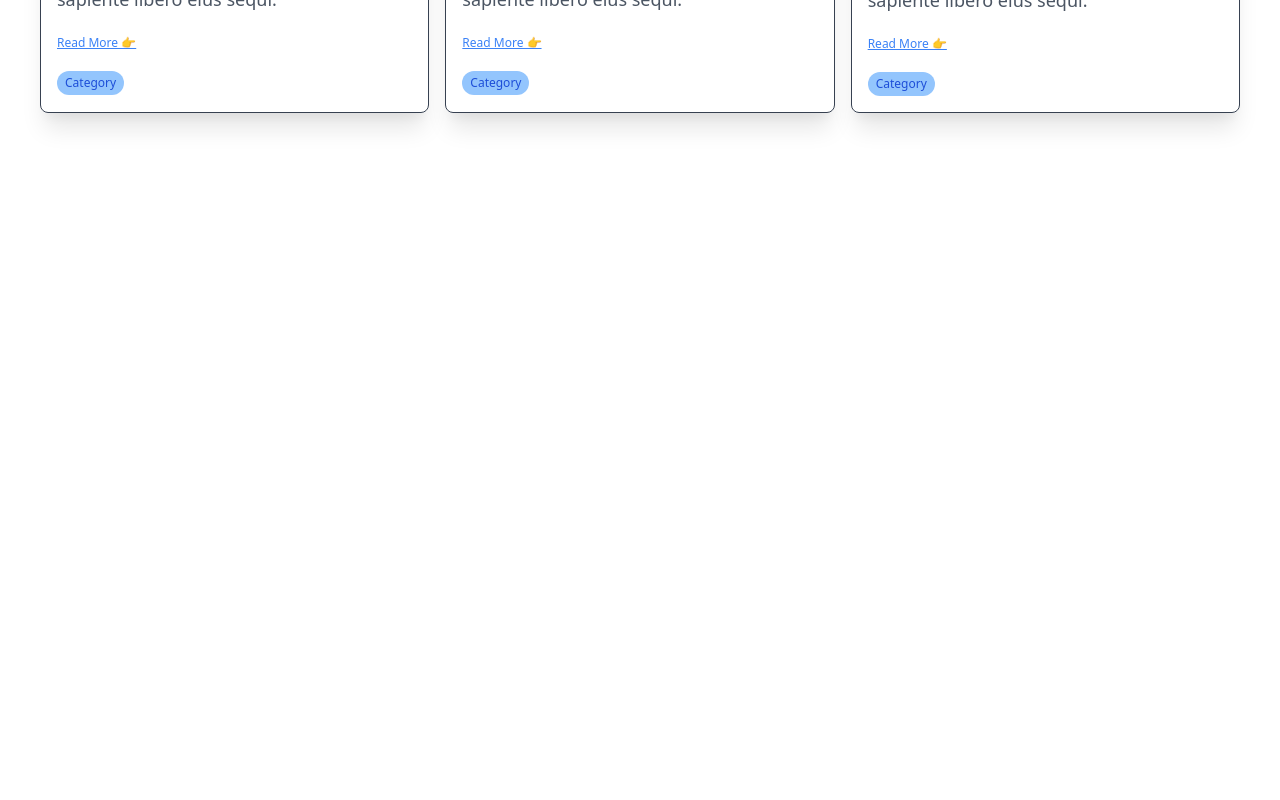
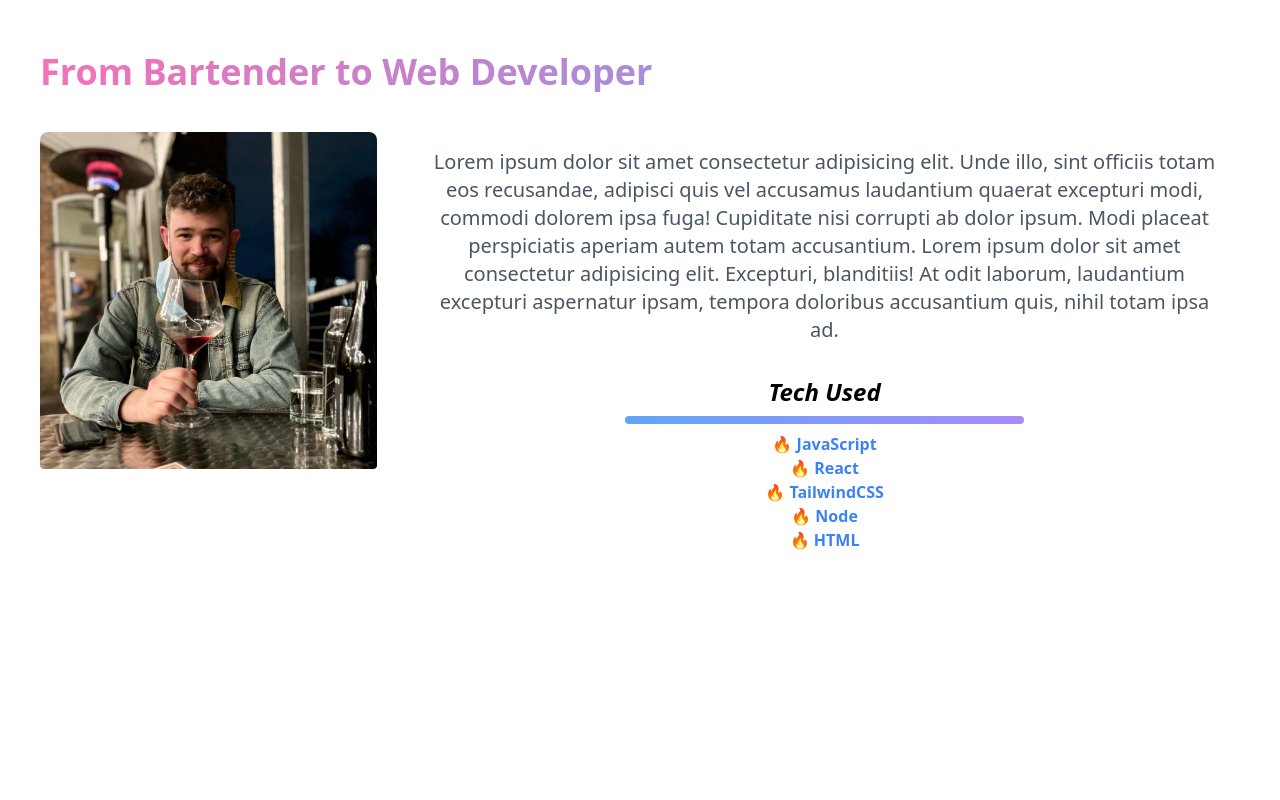
Before and after one commit to mikefox17/react-tailwind, a React (Vite) app in the folder frontend/: page / in a window 1280 px wide. Shown: the part 580-1380 px from the top of the page. Before the commit the page ends 800 px from the top, so only its background shows below. Built offline with nearby package versions, Linux system fonts and the light colour scheme.

Commit message:
added sections: about, tuts, blog, all static

```diff
--- a/frontend/src/App.jsx
+++ b/frontend/src/App.jsx
@@ -3,11 +3,15 @@ import Navigation from './components/Navigation';
 import Hero from './components/Hero';
 import Overview from './components/Overview';
 import BlogSection from './components/BlogSection';
+import VideoSection from './components/VideoSection';
 const App = () => {
     return (
         <>
             <Navigation />
+            <Hero />
+            <Overview />
             <BlogSection />
+            <VideoSection />
         </>
     );
 };
--- a/frontend/src/components/BlogCard.jsx
+++ b/frontend/src/components/BlogCard.jsx
@@ -2,7 +2,7 @@ import React from 'react';
 
 export const BlogCard = props => {
     return (
-        <div className='border border-gray-700 rounded-lg col-span-1 shadow-xl mt-8'>
+        <div className='border border-gray-700 rounded-lg col-span-1 shadow-xl mt-8 hover:shadow-2xl transition duration-300'>
             <img
                 src='https://images.unsplash.com/photo-1561883088-039e53143d73?ixid=MnwxMjA3fDB8MHxzZWFyY2h8NXx8d2ViJTIwZGV2fGVufDB8fDB8fA%3D%3D&ixlib=rb-1.2.1&auto=format&fit=crop&w=800&q=60'
                 alt=''
--- a/frontend/src/components/BlogSection.jsx
+++ b/frontend/src/components/BlogSection.jsx
@@ -4,6 +4,9 @@ import BlogCard from './BlogCard';
 const BlogSection = () => {
     return (
         <div className='px-10 mx-auto container'>
+            <h2 className='text-5xl font-bold text-center mb-10 text-red-400'>
+                Read My Hot Takes
+            </h2>
             <div className='grid lg:grid-cols-3 md:grid-cols-2 gap-4'>
                 <BlogCard />
                 <BlogCard />
--- a/frontend/src/components/Hero.jsx
+++ b/frontend/src/components/Hero.jsx
@@ -5,7 +5,6 @@ import Circles from './Circles';
 const Hero = () => {
     return (
         <div className='relative bg-orange-100'>
-            <Circles />
             <div className='container py-32 mx-auto px-10  bg-orange-100'>
                 <div className='text-center bg-orange-100'>
                     <h2 className='mb-4 text-5xl font-extrabold text-blue-500 bg-orange-100'>
--- a/frontend/src/components/Overview.jsx
+++ b/frontend/src/components/Overview.jsx
@@ -1,30 +1,53 @@
 import React from 'react';
-import Video from './Video';
+import img from '../../mike.jpeg';
 
 const Overview = () => {
     return (
-        <div className='pb-24 bg-gray-300 text-center'>
-            <div className='container mx-auto px-10'>
-                <h2>Some Tutorials I've Made</h2>
-                <p>
-                    Lorem ipsum dolor sit amet consectetur adipisicing elit.
-                    Illo voluptate impedit eius magni dolores soluta libero
-                    nisi. Unde aspernatur quis dolorum molestias reprehenderit
-                    consequatur placeat eligendi tenetur, iste sapiente eius!
-                </p>
-
-                <div
-                    class='
-                        lg:flex
-                        lg:space-x-8
-                        text-left
-                        space-y-8
-                        lg:space-y-0
-                    '
-                >
-                    {' '}
-                    <Video />
-                    <Video />
+        <div className='container mx-auto px-10 mt-10 py-24'>
+            <h2 className='text-4xl font-bold  text-transparent bg-clip-text bg-gradient-to-r from-pink-400  to-blue-400  mb-10'>
+                From Bartender to Web Developer
+            </h2>
+            <div className='lg:grid grid-rows-3 grid-flow-col space-x-8  rounded-lg fle'>
+                <div className='row-span-3'>
+                    <img src={img} alt='' className='rounded-t-lg rounded ' />
+                </div>
+                <div className='p-4 col-span-2'>
+                    <p className='text-xl text-gray-600 text-center'>
+                        Lorem ipsum dolor sit amet consectetur adipisicing elit.
+                        Unde illo, sint officiis totam eos recusandae, adipisci
+                        quis vel accusamus laudantium quaerat excepturi modi,
+                        commodi dolorem ipsa fuga! Cupiditate nisi corrupti ab
+                        dolor ipsum. Modi placeat perspiciatis aperiam autem
+                        totam accusantium. Lorem ipsum dolor sit amet
+                        consectetur adipisicing elit. Excepturi, blanditiis! At
+                        odit laborum, laudantium excepturi aspernatur ipsam,
+                        tempora doloribus accusantium quis, nihil totam ipsa ad.
+                    </p>
+                </div>
+                <div className='p-4 row-span-2 col-span-2 flex-col'>
+                    <h3 className='text-2xl text-center font-semibold italic'>
+                        Tech Used
+                    </h3>
+                    <div className='flex justify-center'>
+                        <div className='h-2 bg-gradient-to-r from-blue-400 to-purple-400 rounded-lg my-2 w-1/2 block '></div>
+                    </div>
+                    <ul>
+                        <li className='font-bold text-blue-500 text-center'>
+                            🔥 JavaScript
+                        </li>
+                        <li className='font-bold text-blue-500 text-center'>
+                            🔥 React
+                        </li>
+                        <li className='font-bold text-blue-500 text-center'>
+                            🔥 TailwindCSS
+                        </li>
+                        <li className='font-bold text-blue-500 text-center'>
+                            🔥 Node
+                        </li>
+                        <li className='font-bold text-blue-500 text-center'>
+                            🔥 HTML
+                        </li>
+                    </ul>
                 </div>
             </div>
         </div>
--- /dev/null
+++ b/frontend/src/components/VideoSection.jsx
@@ -0,0 +1,17 @@
+import React from 'react';
+import Video from './Video';
+
+const VideoSection = () => {
+    return (
+        <div className='px-10 mx-auto container my-10 bg-green-400 rounded-lg py-24'>
+            <h2 className='text-5xl text-center font-bold py-24 text-green-100 italic'>Watch as I Learn</h2>
+            <div className='grid lg:grid-cols-3 md:grid-cols-2 gap-4'>
+                <Video />
+                <Video />
+                <Video />
+            </div>
+        </div>
+    );
+};
+
+export default VideoSection;
```
Also changed, not shown: frontend/mike.jpeg (added), frontend/website-designer-bro.svg (deleted).
